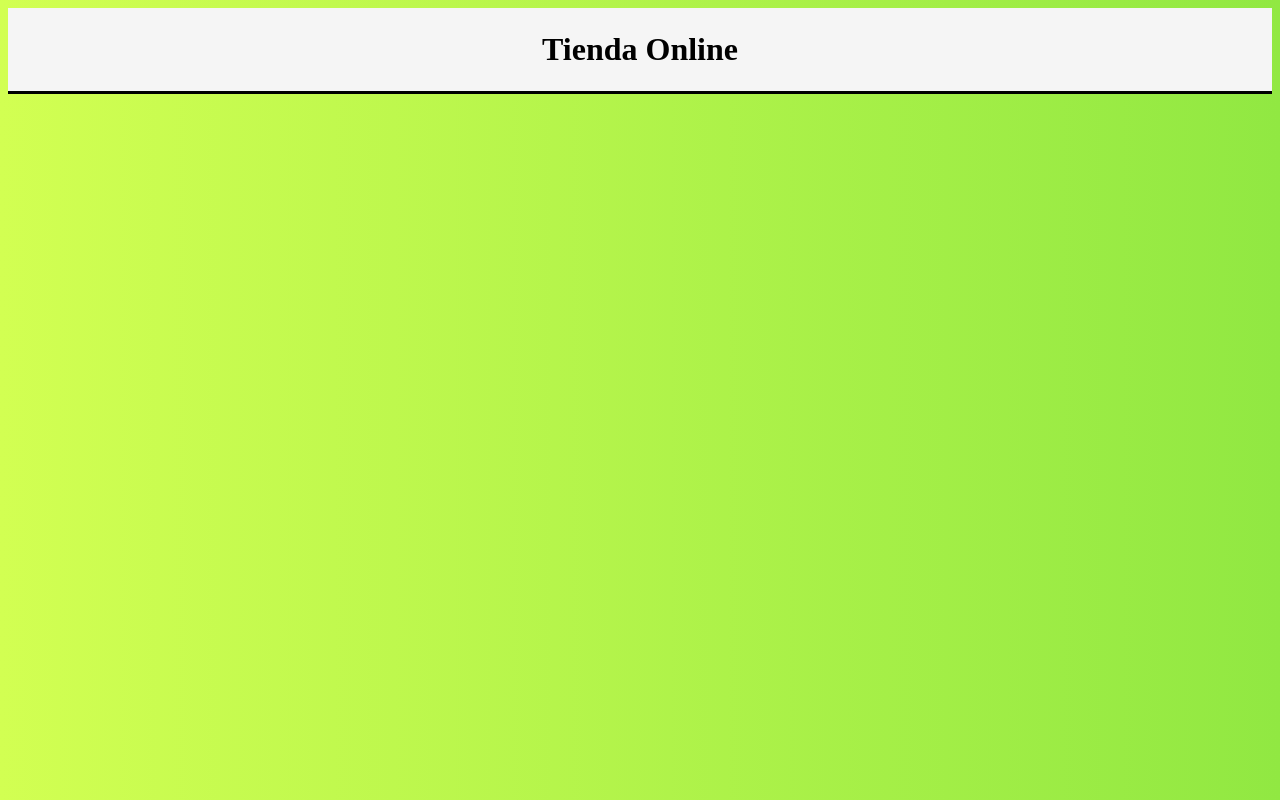
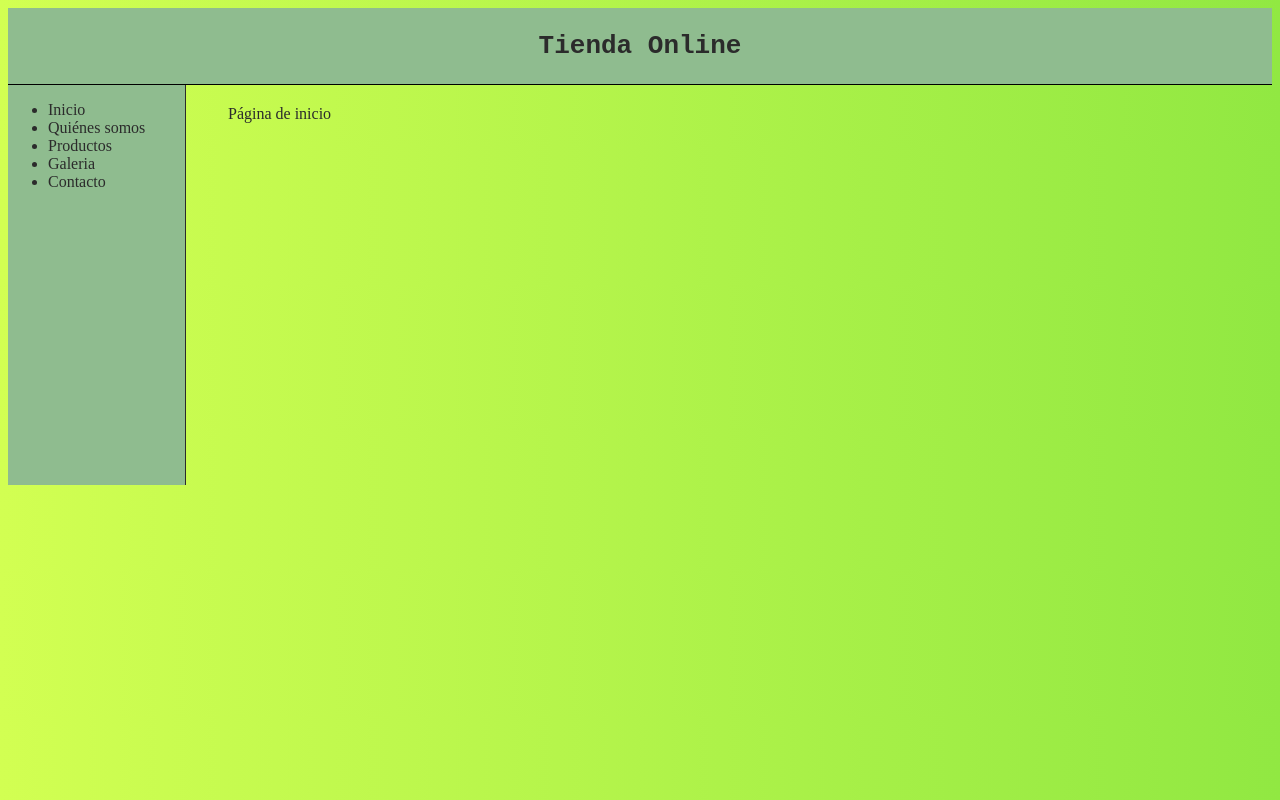
Before and after one commit to diegoaguilef/online-market, a plain HTML site: page index.html in a window 1280 px wide. Drawn offline with Linux system fonts and the light colour scheme.

Commit message:
adds left menu

```diff
--- a/css/main.css
+++ b/css/main.css
@@ -7,6 +7,7 @@ body {
     background: -ms-linear-gradient(left, rgba(210,255,82,1) 0%, rgba(145,232,66,1) 100%);
     background: linear-gradient(to right, rgba(210,255,82,1) 0%, rgba(145,232,66,1) 100%);
     filter: progid:DXImageTransform.Microsoft.gradient( startColorstr='#d2ff52', endColorstr='#91e842', GradientType=1 );
+    color: rgb(43, 43, 43);
 }
 
 #sp1 {
@@ -21,13 +22,34 @@ body {
     padding-top: 0px;
     border-bottom-style: solid;
     border-color: black;
-    background-color: whitesmoke;
+    background-color: darkseagreen;
     padding: 23px;
     text-align: center;
     margin-top: 0px;
+    border-bottom-width: 1.5px;
+    font-family: monospace;
+
 }
 
 .title h1 {
     margin-bottom: 0px;
     margin-top: 0px;
 }
+
+.left-menu {
+    padding-right: 40px;
+    border-right-style: solid;
+    border-right-width: 1.5px;
+    position: absolute;
+    display: block;
+    height: 400px;
+    background-color: darkseagreen;
+}
+
+.content {
+    margin-left: 200px;
+}
+
+.content-inner {
+    margin: 20px 20px;
+}
--- a/index.html
+++ b/index.html
@@ -7,6 +7,20 @@
     <div class="title">
         <h1>Tienda Online</h1>
     </div>
+    <div class="left-menu">
+        <ul class="left-menu-list">
+            <li>Inicio</li>
+            <li>Quiénes somos</li>
+            <li>Productos</li>
+            <li>Galeria</li>
+            <li>Contacto</li>
+        </ul>
+    </div>
+    <div class="content">
+        <div class="content-inner">
+            <p>Página de inicio</p>
+        </div>
+    </div>
 </body>
 
 </html>
```
